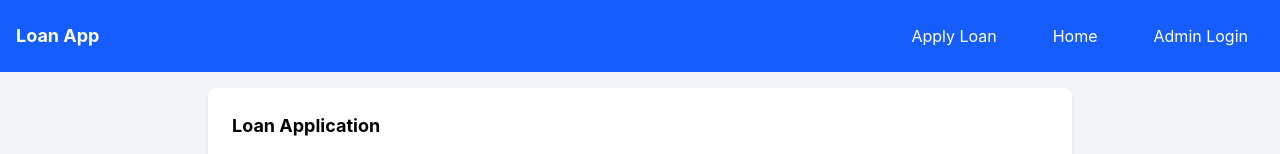
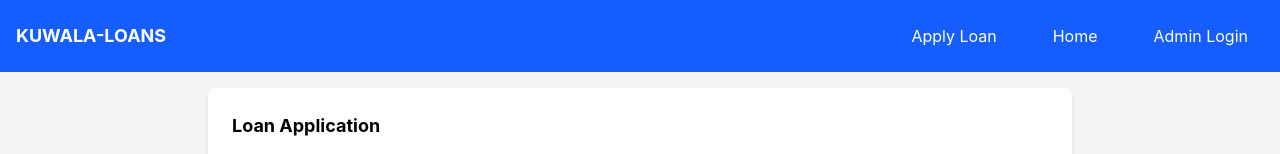
Before and after one commit to hubgee/loan-app, a React (Vite) app: page / in a window 1280 px wide. Shown: the top 154 px of the page. Built offline with nearby package versions, Linux system fonts and the light colour scheme; no server answers.

Commit message:
loan-app(before deployment)

```diff
--- a/src/components/Navbar.jsx
+++ b/src/components/Navbar.jsx
@@ -10,7 +10,7 @@ export default function Navbar({ admin }) {
   return (
     <nav className="bg-blue-600 text-white p-4 flex justify-between items-center sticky top-0 z-50">
       {/* App Title */}
-      <h1 className="text-lg font-bold">Loan App</h1>
+      <h1 className="text-lg font-bold">KUWALA-LOANS</h1>
 
       {/* Hamburger Button (mobile only) */}
       <button
```
Also changed, not shown: .kilo/plans/1784028787888-deploy-free-hosting.md (added).
